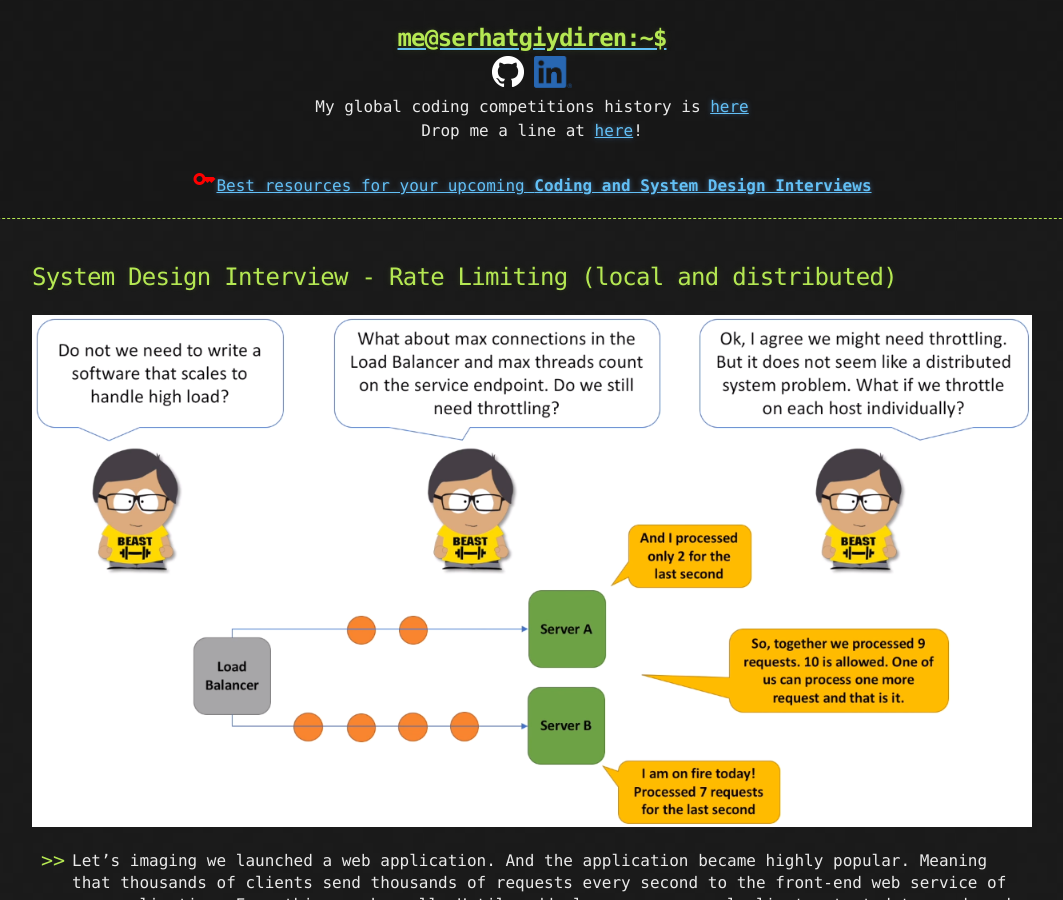
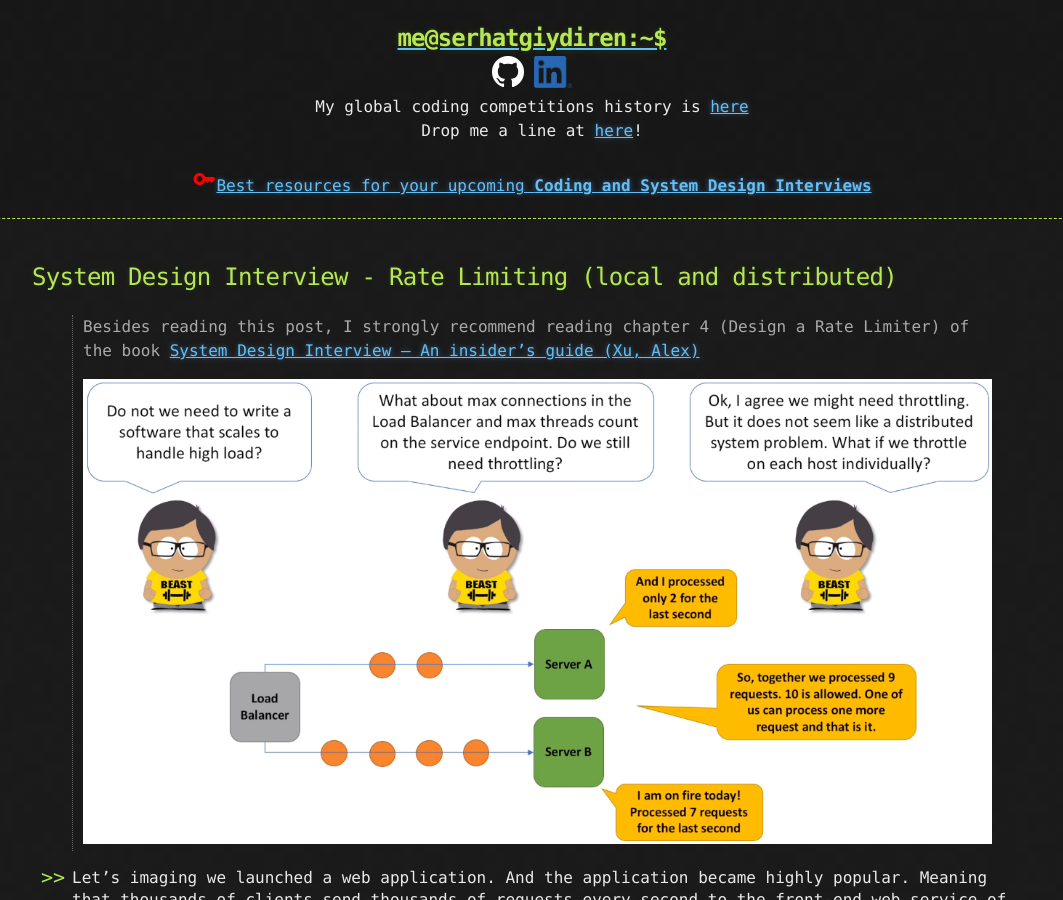
Before and after one commit to goodHunter27/serhatgiydiren.github.io, a Jekyll site: the page built from _posts/2022-01-16-system-design-interview-rate-limiting.md, in a window 1280 px wide and 900 px high. Shown: the whole window, without its empty margins (108-1171 px from the left). Built offline with Jekyll 4.4.1, drawn with Linux system fonts in a browser that asks for light colours; a script that is not in the unit is left out.

Commit message:
Update 2022-01-16-system-design-interview-rate-limiting.md

```diff
--- a/_posts/2022-01-16-system-design-interview-rate-limiting.md
+++ b/_posts/2022-01-16-system-design-interview-rate-limiting.md
@@ -3,6 +3,8 @@
 published: true
 ---
 
+> Besides reading this post, I strongly recommend reading chapter 4 (Design a Rate Limiter) of the book [System Design Interview – An insider's guide (Xu, Alex)](https://www.amazon.com/dp/B08CMF2CQF?tag=sg20220822-20&linkCode=ogi&th=1&psc=1){:target="_blank"}
+>
 ![Requirement Clarification](../assets/rl_rc.png)
 
 - Let's imaging we launched a web application. And the application became highly popular. Meaning that thousands of clients send thousands of requests every second to the front-end web service of our application. Everything works well. Until suddenly one or several clients started to send much more requests than they did previously. And this may happen due to a various of reasons.
```
